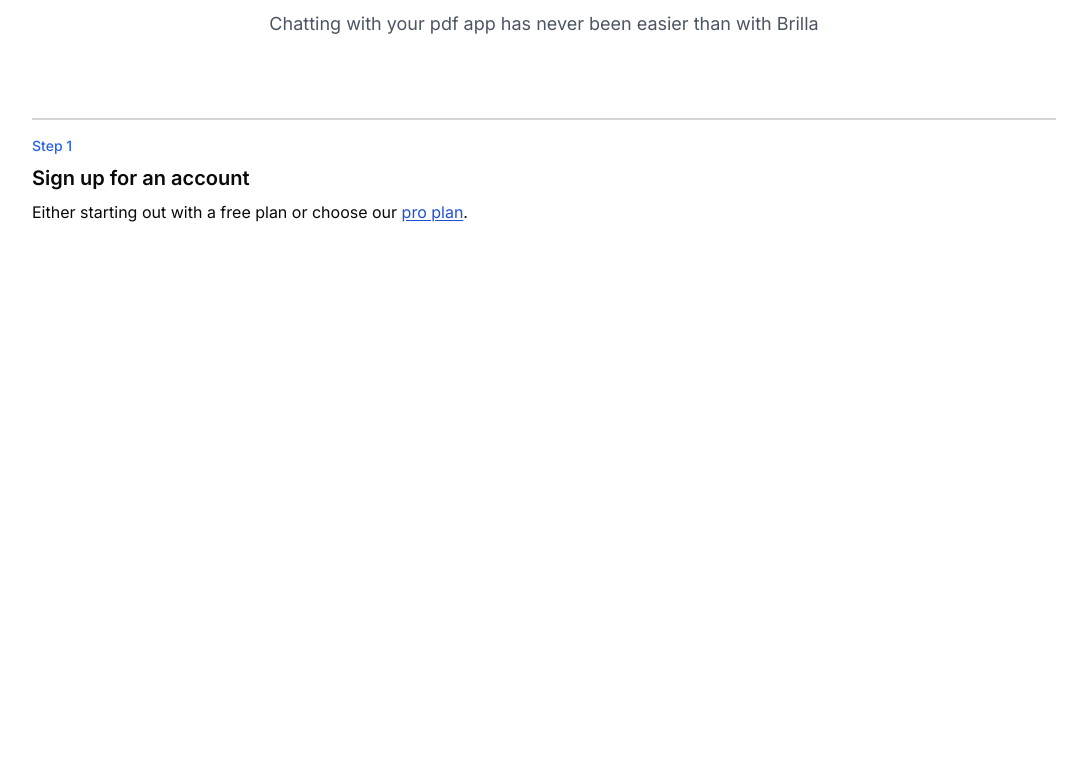
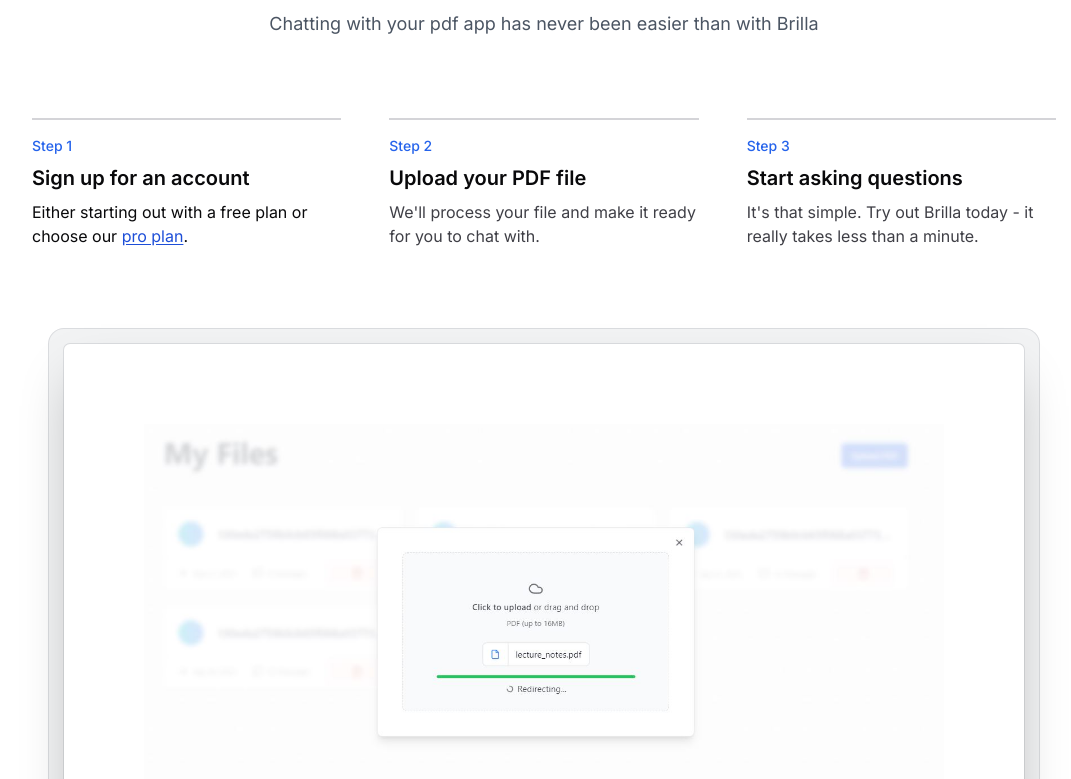
Before and after one commit to nkrumahthis/brilla, a Next.js app: page / in a window 1280 px wide. Shown: the part 1621-2400 px from the top of the page, without its empty margins (96-1167 px from the left). Before the commit the page ends 1973 px from the top, so only its background shows below. Built offline with nearby package versions, Linux system fonts and the light colour scheme.

Commit message:
more steps

```diff
--- a/src/app/page.tsx
+++ b/src/app/page.tsx
@@ -86,7 +86,49 @@
               </span>
             </div>
           </li>
+          <li className='md:flex-1'>
+            <div className='flex flex-col space-y-2 border-l-4 border-zinc-300 py-2 pl-4 md:border-l-0 md:border-t-2 md:pb-0 md:pl-0 md:pt-4'>
+              <span className='text-sm font-medium text-blue-600'>
+                Step 2
+              </span>
+              <span className='text-xl font-semibold'>
+                Upload your PDF file
+              </span>
+              <span className='mt-2 text-zinc-700'>
+                We&apos;ll process your file and make it
+                ready for you to chat with.
+              </span>
+            </div>
+          </li>
+          <li className='md:flex-1'>
+            <div className='flex flex-col space-y-2 border-l-4 border-zinc-300 py-2 pl-4 md:border-l-0 md:border-t-2 md:pb-0 md:pl-0 md:pt-4'>
+              <span className='text-sm font-medium text-blue-600'>
+                Step 3
+              </span>
+              <span className='text-xl font-semibold'>
+                Start asking questions
+              </span>
+              <span className='mt-2 text-zinc-700'>
+                It&apos;s that simple. Try out Brilla today -
+                it really takes less than a minute.
+              </span>
+            </div>
+          </li>
         </ol>
+        <div className='mx-auto max-w-6xl px-6 lg:px-8'>
+          <div className='mt-16 flow-root sm:mt-24'>
+            <div className='-m-2 rounded-xl bg-gray-900/5 p-2 ring-1 ring-inset ring-gray-900/10 lg:-m-4 lg:rounded-2xl lg:p-4'>
+              <Image
+                src='/file-upload-preview.jpg'
+                alt='uploading preview'
+                width={1419}
+                height={732}
+                quality={100}
+                className='rounded-md bg-white p-2 sm:p-8 md:p-20 shadow-2xl ring-1 ring-gray-900/10'
+              />
+            </div>
+          </div>
+        </div>
       </div>
     </>
   )
```
